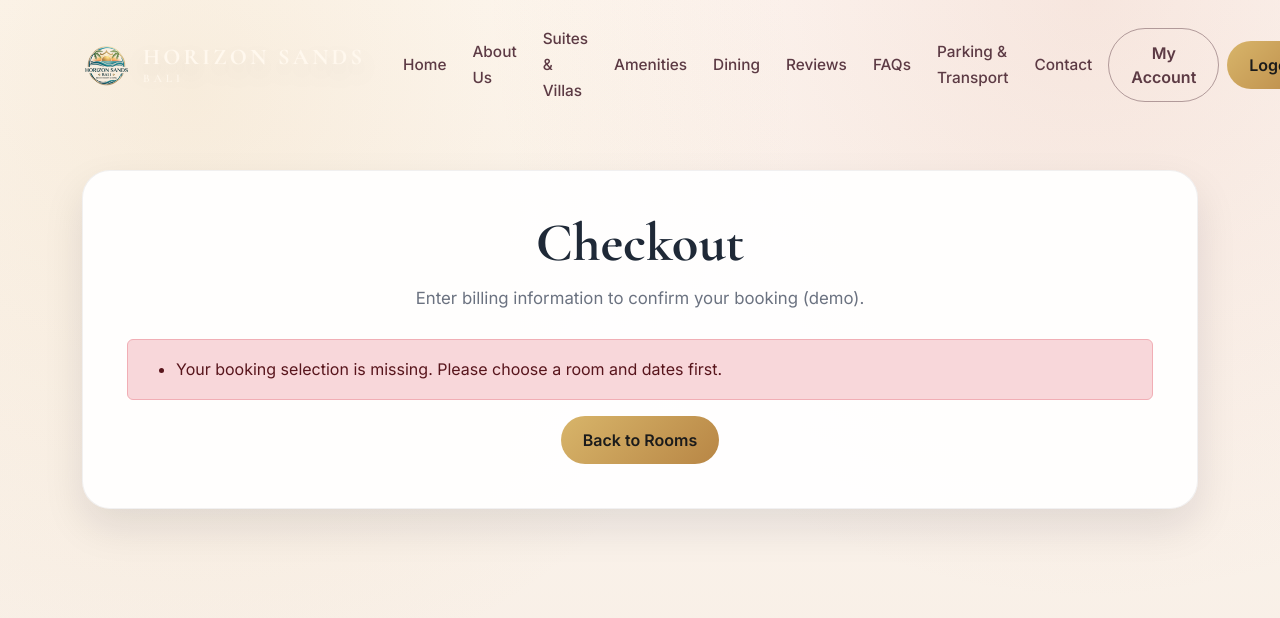
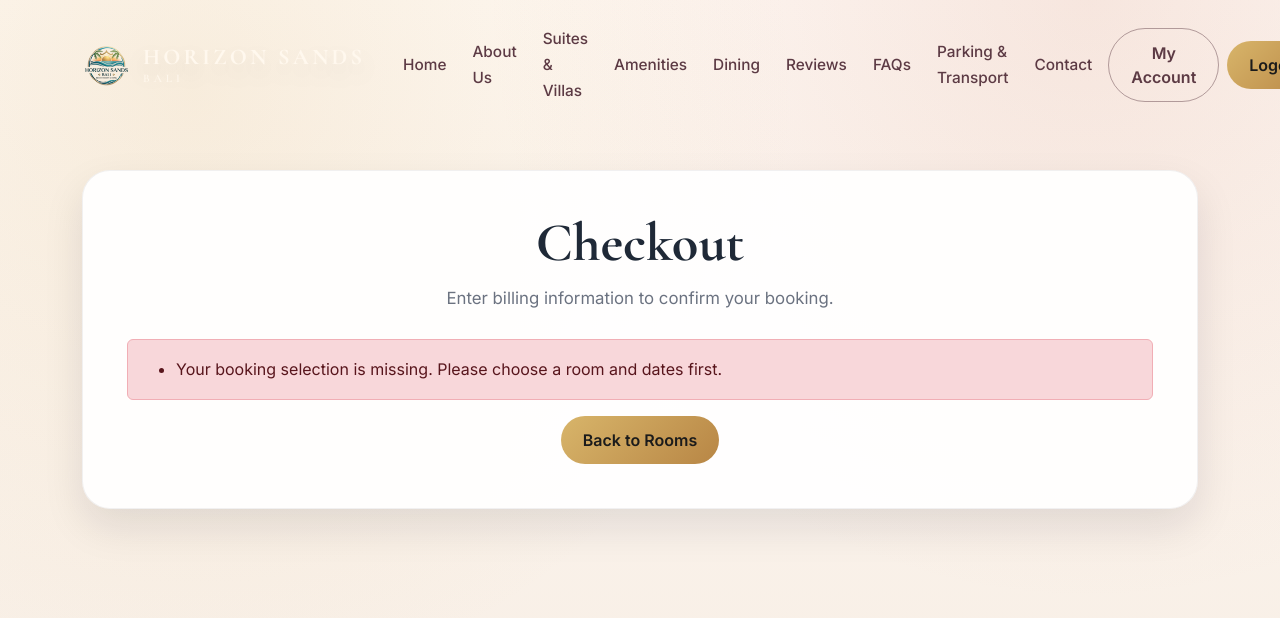
Before and after one commit to gAbri3lee/inf1005-web-sys, a PHP site: page /checkout.php in a window 1280 px wide. Shown: the top 618 px of the page. Run offline with PHP 8.4, Linux system fonts and the light colour scheme; the visitor is signed in with stand-in values (Sample User, id 1).

Commit message:
added login, register, reviews, rooms, booking, checkout pages

```diff
--- a/public/checkout.php
+++ b/public/checkout.php
@@ -106,7 +106,7 @@
 	}
 
 	if (!$errors) {
-		$successMessage = 'Checkout complete (demo). Your booking has been recorded.';
+		$successMessage = 'Checkout complete. Your booking has been recorded.';
 		unset($_SESSION['pending_booking']);
 		$formData = array_map(static fn() => '', $formData);
 	}
@@ -121,7 +121,7 @@
 			<div class="content-card rooms-card reveal-up">
 				<header class="rooms-header text-center">
 					<h1 class="rooms-title">Checkout</h1>
-					<p class="rooms-subtitle mb-0">Enter billing information to confirm your booking (demo).</p>
+					<p class="rooms-subtitle mb-0">Enter billing information to confirm your booking.</p>
 				</header>
 
 				<?php if ($errors): ?>
```
